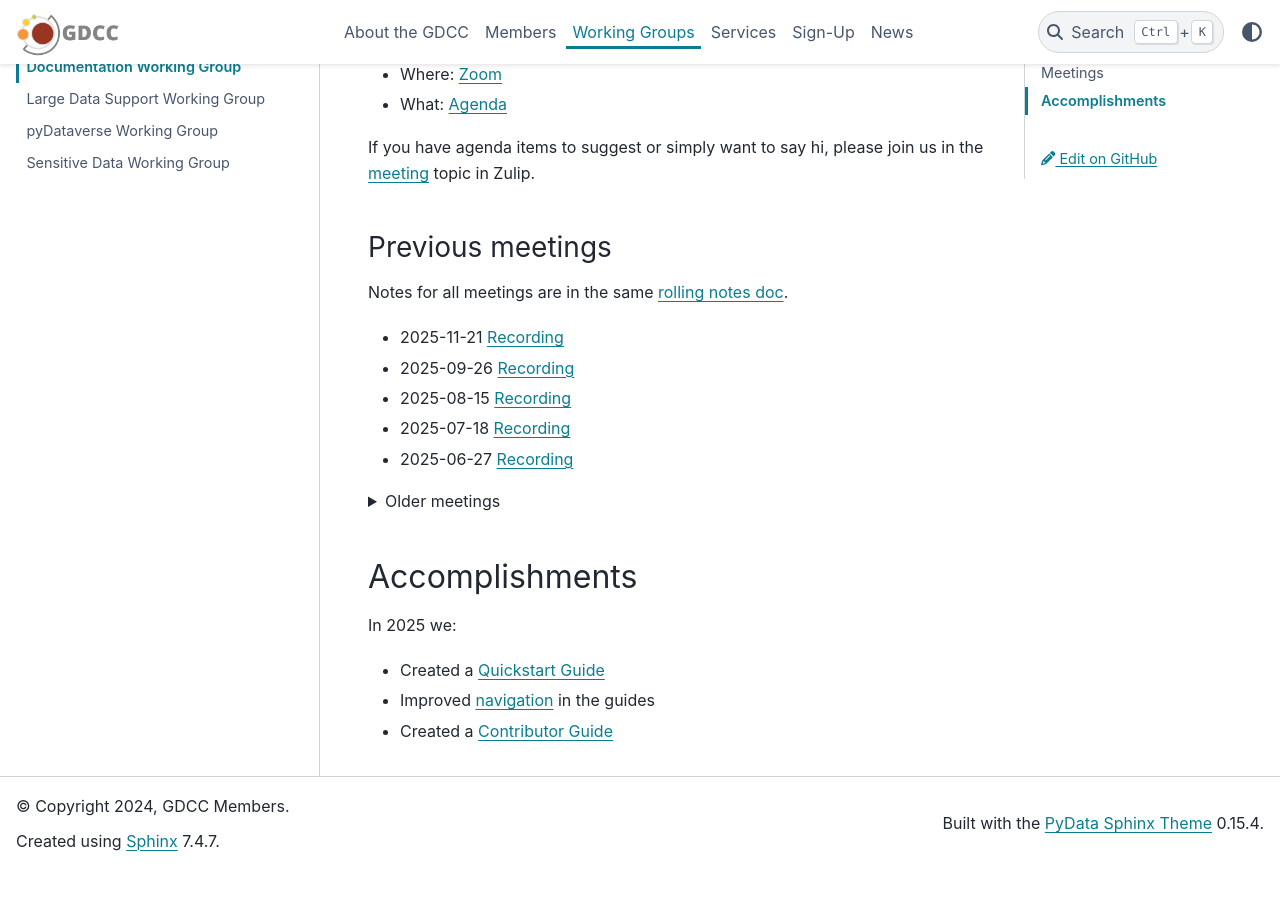
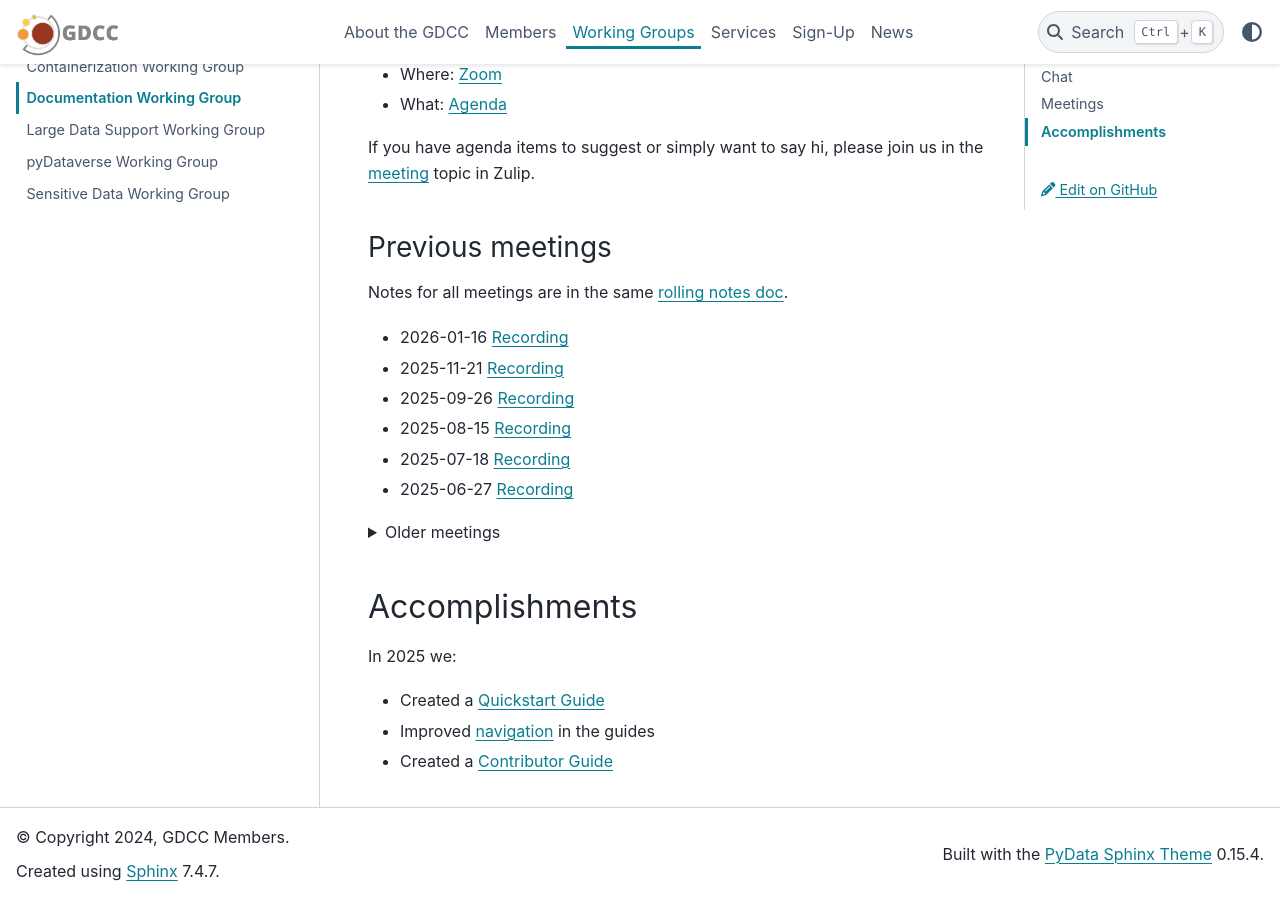
Before and after one commit to gdcc/www.gdcc.io, a Sphinx documentation site: the page built from source/working-groups/documentation.md, in a window 1280 px wide and 900 px high, scrolled down 751 px. Built offline with Sphinx 7.4.7 and the PyData theme 0.15.4, drawn with Linux system fonts in a browser that asks for light colours; before the commit the page ends 1621 px from its top, so only the background shows below that.

Commit message:
add recording

```diff
--- a/source/working-groups/documentation.md
+++ b/source/working-groups/documentation.md
@@ -28,6 +28,7 @@
 
 Notes for all meetings are in the same [rolling notes doc](https://docs.google.com/document/d/1dX8ktajVsRDk-MDF-yHWV0f4vIe8U3DWrSzIerVGlF8/edit?usp=sharing).
 
+- 2026-01-16 [Recording](https://harvard.zoom.us/rec/share/MiwNy9p0-Kiz7tv9-iiz2D62qhsqiCCZ2ym9hmZIv2xu5-4KP3UY7jdoll2DbZ4I.7gVkWdSnarpQLWLZ)
 - 2025-11-21 [Recording](https://drive.google.com/file/d/1S3zF5D0qPioZbuBHYNy8qKTb9pW0Dl23/view?usp=sharing)
 - 2025-09-26 [Recording](https://drive.google.com/file/d/1a7LLwI2oHEte7XOwhvz7F7Y2_0RtR2c8/view?usp=sharing)
 - 2025-08-15 [Recording](https://drive.google.com/file/d/1hyXwnVIYeqrT7hAuQKG6fUgk7lSO0puO/view?usp=sharing)
```
